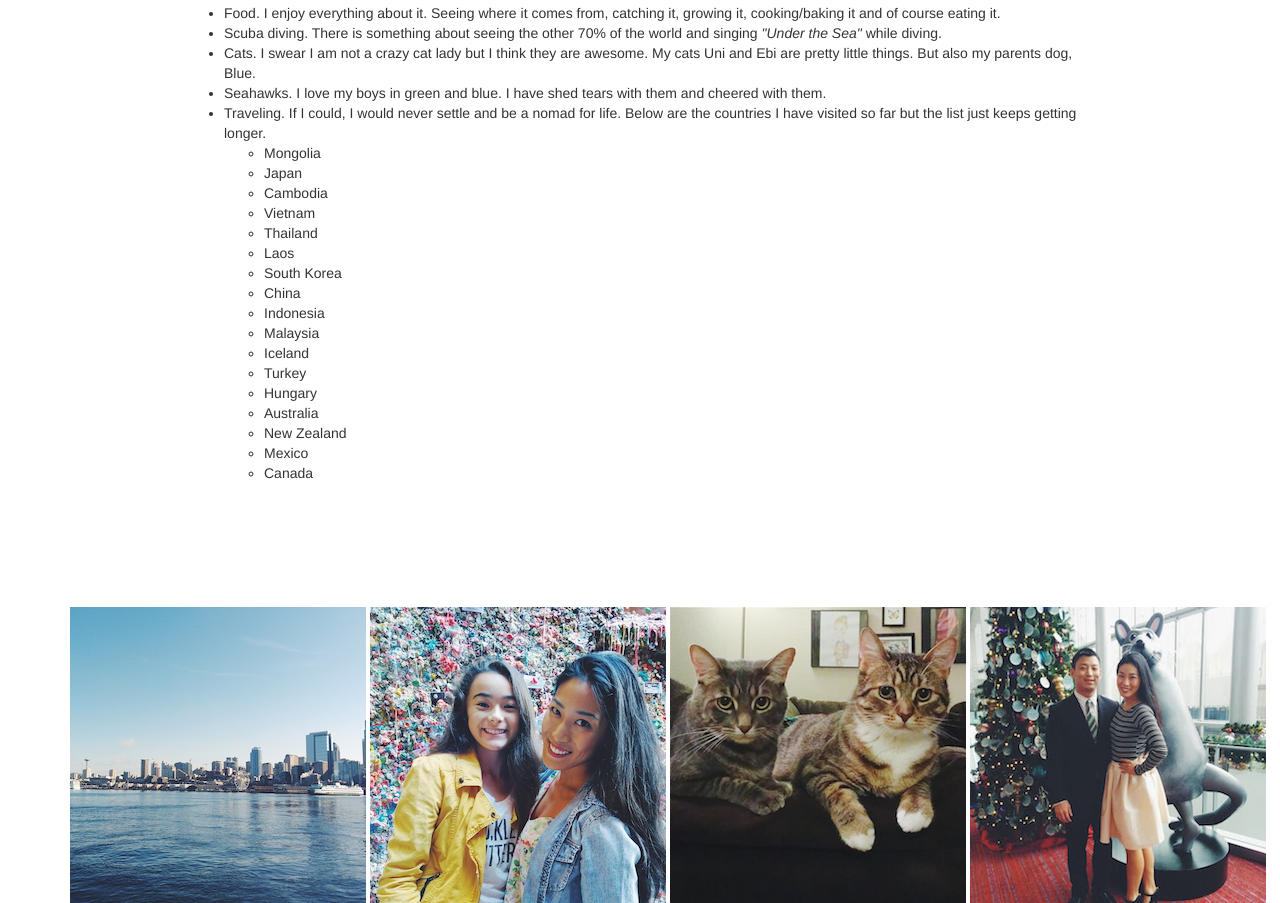
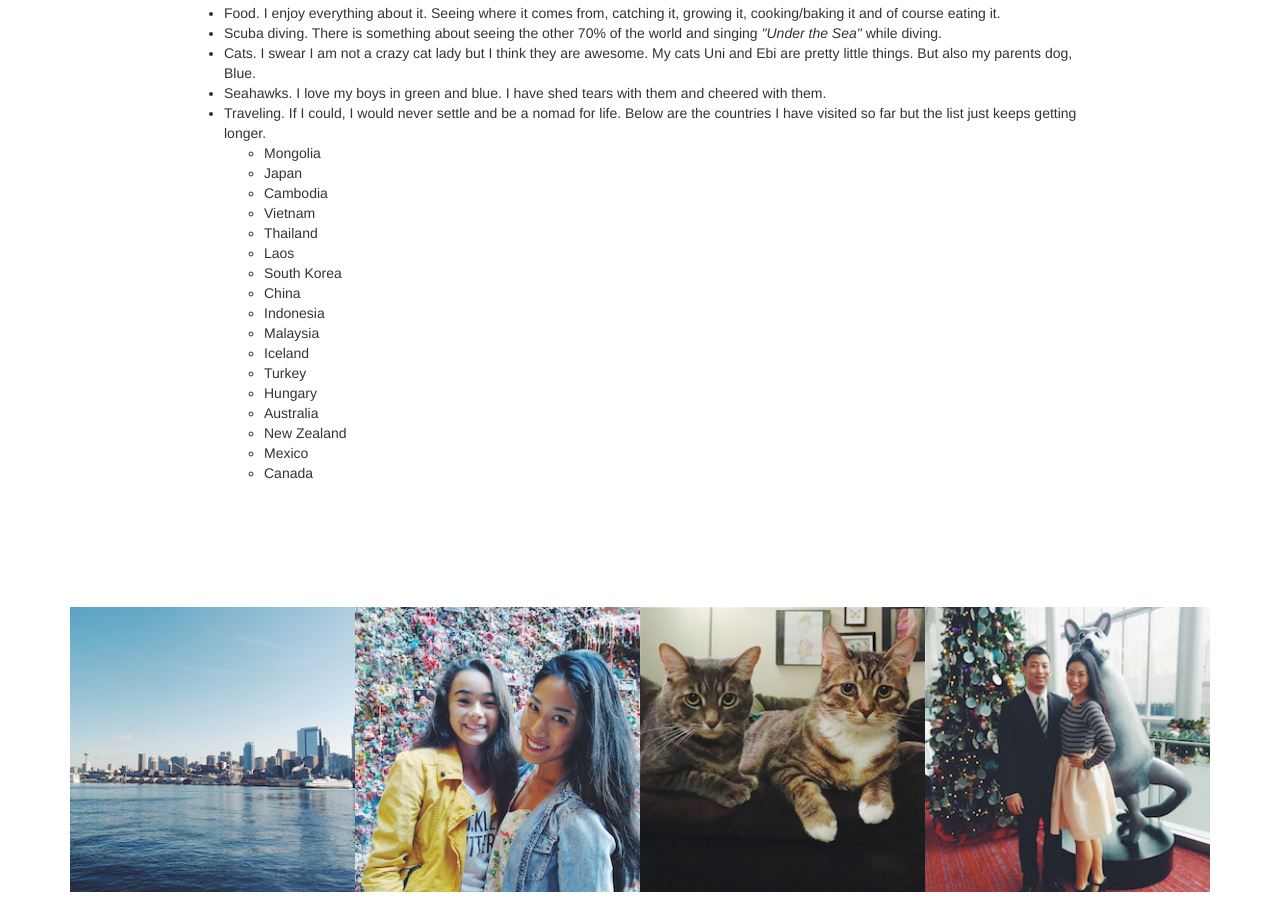
Before and after one commit to mthygesen2/About_me, a plain HTML site: page aboutmao.html in a window 1280 px wide. Shown: the part 440-1343 px from the top of the page. Drawn offline with nearby package versions, Linux system fonts and the light colour scheme.

Commit message:
Align About me pictures

```diff
--- a/aboutmao.html
+++ b/aboutmao.html
@@ -11,8 +11,6 @@
 
   <body>
     <div class="container">
-
-
       <!--navbar-->
       <nav class="navbar navbar-default navbar-fixed-top">
        <div class="navbar-header">
@@ -45,7 +43,9 @@
      <h1>Mao Thygesen<h1>
        <h4>My life in a nutshell</h4>
        <p> <span style="color:#00995c">Hello again!</span> Thanks for wanting to read a little more about me. I was born in Japan and raised there until the young age of 5 and a half. We got up and moved to beautiful Seattle, Washington where I went to school and eventually graduated from University of Washington. I went to school for International Studies and after graduating I got up and moved my life over to Yokosuka, Japan. And since then I have been bitten by the <strong>travel</strong> bug.</p>
+
        <p>I taught English at an elementary school in Japan for 3 year and aboslutely loved every minute of it. I suddenly decided to uproot my life again and move to Melbourne, Australia. I got a working holiday visa (which I suggest everyone under the age of 30 to go ahead and do) and worked while checking out all the great things Australia has to offer.</p>
+
        <p>I ended up back in the Pacific Northwest in lovely Portland, Oregon. Close enough to home but far enough where the tranisition back to American living wasn't such a shock. I worked as a bartender at Bamboo Sushi and eventually got myself signed up at <en>Epicodus</em> where I am now.</p>
 
       <h4>What makes me excited about life</h4>
@@ -76,10 +76,10 @@
             </ul>
       </div>
       <div class="pictures">
-          <img src="img/seattle.jpg" alt="This is a picture of the Seattle skyline">
-        <img src="img/aya.jpg" alt="This is a picture of my sister Aya and I" />
-        <img src="img/cats.jpg" alt="This is a picture of my cats Uni and Ebi" />
-        <img src="img/kyle.jpg" alt="This is a picture my boyfriend Kyle and I" />
+        <img src="img/seattle.jpg" align= "left" alt="This is a picture of the Seattle skyline">
+        <img src="img/aya.jpg" align= "left" alt="This is a picture of my sister Aya and I" />
+        <img src="img/cats.jpg" align= "left" alt="This is a picture of my cats Uni and Ebi" />
+        <img src="img/kyle.jpg" align= "left" alt="This is a picture my boyfriend Kyle and I" />
       </div>
     </div>
   </body>
--- a/css/about.css
+++ b/css/about.css
@@ -12,13 +12,11 @@ div.opening {
 .opening h4 {
   color:  #336600;
   font-weight: bold;
+}
+.pictures img{
 
-}
-.pictures{
-  position: absolute;
-  width: auto;
+  max-width: 25%;
   height: auto;
-
 }
 #navbar {
     padding-right: 5%;
```
